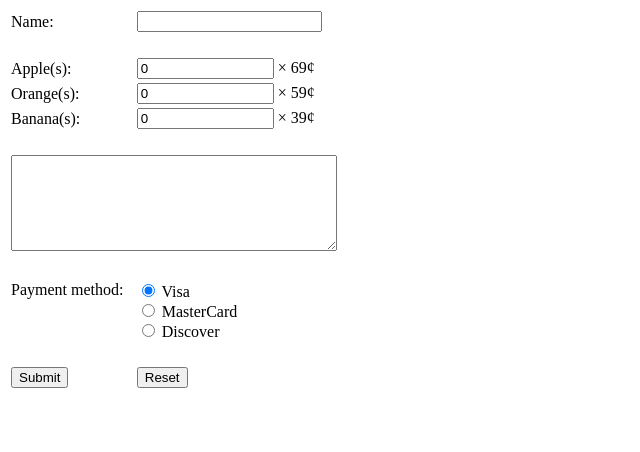
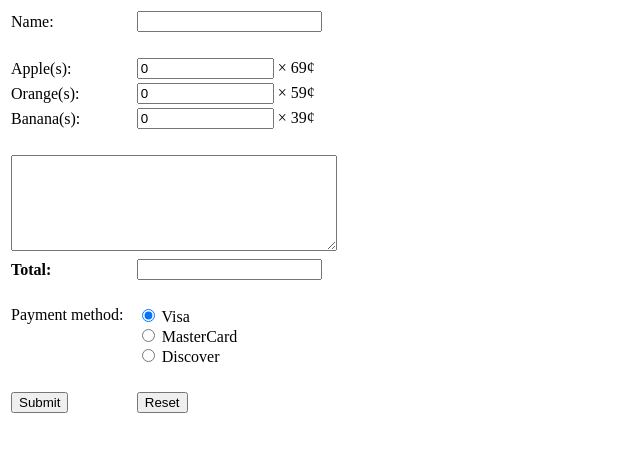
Before and after one commit to Cheejyg/CZ3006-Net-Centric-Computing-Assignment-2-Web-applications-using-JavaScript-and-PHP, a PHP site: page / in a window 1280 px wide. Shown: the top 452 px of the page, without its empty margins (0-640 px from the left). Run offline with PHP 8.4, Linux system fonts and the light colour scheme.

Commit message:
Text box showing the total cost of the user’s order
A text box showing the total cost of the user’s order. The purpose of this text box is to show the total cost of order to the user during his selection. This text box is not for user’s input, so it should be blurred whenever it acquires focus. Whenever the user’s input in any of the above three text boxes changes, if the input is not valid, this text box should display “NaN”, and if the input is valid, the total cost of the user’s order is recalculated and displayed in this text box. This calculation is to be done completely at the client side using JavaScript.

```diff
--- a/index.html
+++ b/index.html
@@ -20,6 +20,7 @@
 		}
 		else {
 			document.getElementById("textbox").value = "Total number of apples: " + apples + "\nTotal number of oranges: " + oranges + "\nTotal number of bananas: " + bananas + "\n\nTotal cost: " + ((apples * 69 + oranges * 59 + bananas * 39) > 0 && (apples * 69 + oranges * 59 + bananas * 39) < 100 ? (apples * 69 + oranges * 59 + bananas * 39) + '¢' : '$' + (apples * 69 + oranges * 59 + bananas * 39)/100 + ' ' + '(' + (apples * 69 + oranges * 59 + bananas * 39) + '¢' + ')');
+			document.getElementById("total").value = ((apples * 69 + oranges * 59 + bananas * 39) > 0 && (apples * 69 + oranges * 59 + bananas * 39) < 100 ? (apples * 69 + oranges * 59 + bananas * 39) + '\u00A2' : '\u0024' + ((apples * 69 + oranges * 59 + bananas * 39)/100).toFixed(2));
 
 			if(apples == 0 && oranges == 0 && bananas == 0) { return false; }
 		}
@@ -56,6 +57,10 @@
 			<td colspan="2"><textarea name="textbox" cols="38" rows="6" readonly id="textbox" onFocus="this.blur();"></textarea></td>
 		</tr>
 		<tr>
+			<td><strong>Total: </strong></td>
+			<td><input name="total" type="text" readonly id="total" onFocus="this.blur();"></td>
+		</tr>
+		<tr>
 			<td colspan="2">&nbsp;</td>
 		</tr>
 		<tr>
--- a/index.php
+++ b/index.php
@@ -45,26 +45,26 @@
 		</tr>
 		<?php //if(isset($_POST['name'])) { ?>
 		<tr>
-			<td colspan="3"><label>Name: </label> <span id="name"><?php echo !isset($_POST['name']) || empty($_POST['name']) || is_null($_POST['name']) ? "<em>Anonymous</em>" : $_POST['name']; ?></span></td>
+			<td colspan="3"><label>Name: </label> <span><?php echo !isset($_POST['name']) || empty($_POST['name']) || is_null($_POST['name']) ? "<em>Anonymous</em>" : $_POST['name']; ?></span></td>
 		</tr>
 		<?php //} ?>
 		<?php if(isset($_POST['apples']) && $_POST['apples'] > 0) { ?>
 		<tr>
-			<td><span id="apples"><?php echo $_POST['apples']; ?></span> &#215; <label>Apple</label></td>
+			<td><span><?php echo $_POST['apples']; ?></span> &#215; <label>Apple</label></td>
 			<td style="text-align: center;">(69&#162;)</td>
 			<td style="text-align: right;"><?php echo ($_POST['apples'] * 69) < 100 ? ($_POST['apples'] * 69) . '¢' : '$' . number_format(($_POST['apples'] * 69)/100, 2); ?></td>
 		</tr>
 		<?php } ?>
 		<?php if(isset($_POST['oranges']) && $_POST['oranges'] > 0) { ?>
 		<tr>
-			<td><span id="oranges"><?php echo $_POST['oranges']; ?></span> &#215; <label>Orange</label></td>
+			<td><span><?php echo $_POST['oranges']; ?></span> &#215; <label>Orange</label></td>
 			<td style="text-align: center;">(59&#162;)</td>
 			<td style="text-align: right;"><?php echo ($_POST['oranges'] * 59) < 100 ? ($_POST['oranges'] * 59) . '¢' : '$' . number_format(($_POST['oranges'] * 59)/100, 2); ?></td>
 		</tr>
 		<?php } ?>
 		<?php if(isset($_POST['bananas']) && $_POST['bananas'] > 0) { ?>
 		<tr>
-			<td><span id="bananas"><?php echo $_POST['bananas']; ?></span> &#215; <label>Banana</label></td>
+			<td><span><?php echo $_POST['bananas']; ?></span> &#215; <label>Banana</label></td>
 			<td style="text-align: center;">(39&#162;)</td>
 			<td style="text-align: right;"><?php echo ($_POST['bananas'] * 39) < 100 ? ($_POST['bananas'] * 39) . '¢' : '$' . number_format(($_POST['bananas'] * 39)/100, 2); ?></td>
 		</tr>
@@ -84,7 +84,7 @@
 		</tr>
 		<tr>
 			<td colspan="2">Payment method: </td>
-			<td><span id="payment"><?php echo $_POST['payment']; ?></span></td>
+			<td><span><?php echo $_POST['payment']; ?></span></td>
 		</tr>
 	</table>
 </fieldset>
@@ -106,6 +106,7 @@
 		}
 		else {
 			document.getElementById("textbox").value = "Total number of apples: " + apples + "\nTotal number of oranges: " + oranges + "\nTotal number of bananas: " + bananas + "\n\nTotal cost: " + ((apples * 69 + oranges * 59 + bananas * 39) > 0 && (apples * 69 + oranges * 59 + bananas * 39) < 100 ? (apples * 69 + oranges * 59 + bananas * 39) + '\u00A2' : '\u0024' + ((apples * 69 + oranges * 59 + bananas * 39)/100).toFixed(2));
+			document.getElementById("total").value = ((apples * 69 + oranges * 59 + bananas * 39) > 0 && (apples * 69 + oranges * 59 + bananas * 39) < 100 ? (apples * 69 + oranges * 59 + bananas * 39) + '\u00A2' : '\u0024' + ((apples * 69 + oranges * 59 + bananas * 39)/100).toFixed(2));
 
 			return apples == 0 && oranges == 0 && bananas == 0 ? false : true;
 		}
@@ -140,6 +141,10 @@
 			<td colspan="2"><textarea name="textbox" cols="38" rows="6" readonly id="textbox" onFocus="this.blur();"></textarea></td>
 		</tr>
 		<tr>
+			<td><strong>Total: </strong></td>
+			<td><input name="total" type="text" readonly id="total" onFocus="this.blur();"></td>
+		</tr>
+		<tr>
 			<td colspan="2">&nbsp;</td>
 		</tr>
 		<tr>
```
